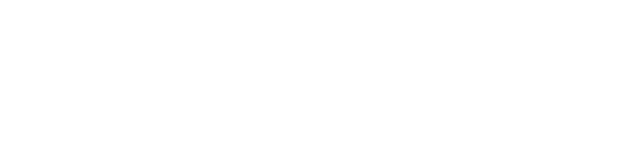
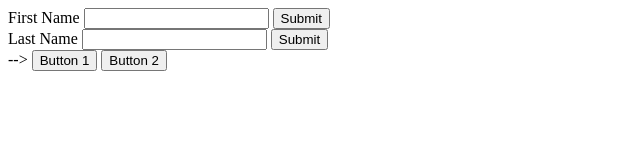
Before and after one commit to nikkigarcia/js1, a plain HTML site: page index.html in a window 1280 px wide. Shown: the whole page, without its empty margins (0-640 px from the left). Drawn offline with Linux system fonts and the light colour scheme.

Commit message:
day8 this done

```diff
--- a/index.html
+++ b/index.html
@@ -7,7 +7,21 @@
   <title>Document</title>
   <link rel="stylesheet" href="css/styles.css">
 </head>
-<body>
+<body
+<!-- <form action="" name= "loginForm">
+  <label for="">First Name</label>
+  <input id="first-name" type="text" name="firstName">
+  <button type= "submit" name="button">Submit</button>
+</form>
+
+<form action="">
+  <label for="">Last Name</label>
+  <input id="last-name" type="text">
+  <button type= "submit">Submit</button>
+</form> -->
+
+<button id="btn1">Button 1</button>
+<button id="btn2">Button 2</button>
 
 <script src="js/scripts.js"></script>
 </body>
--- a/js/scripts.js
+++ b/js/scripts.js
@@ -0,0 +1,71 @@
+// console.log(document.forms[1]);
+// bracket notation['login-form']
+// dot notation .loginform
+// console.log(document.forms.loginForm.button);
+//
+// const btn =document.forms.loginForm.button;
+//
+// btn.addEventListener('click', e => {
+//   const firstName = document.forms.loginForm.firstName;
+//   e.preventDefault();
+//   console.log('clicked');
+//   console.log(firstName.value);
+//   firstName.value = '';
+// })
+
+// Javascript This
+
+// console.log(this);
+// this is an object and method
+const person = {
+  name: 'Nikki',
+
+  sayName(){
+    // console.log(this.name);
+    console.log(this);
+  }
+};
+person.sayName();
+// left of the dot for call site
+
+const btn1 = document.querySelector('#btn1');
+const btn2 = document.querySelector('#btn2');
+// going to write a function called log this
+btn1.addEventListener('click', logThis);
+btn1.addEventListener('click', logThis);
+// this.style.display = 'none'; this will delete a button
+function logThis (){
+  console.log(this);
+}
+
+// to loop through an array and delete each button
+// buttons.forEach(button => button.addEventListener('click', function(){
+//   this.style.display= 'none';
+// }))
+
+const dog = {
+  name: 'Bella',
+  says: 'wolf'
+}
+
+const cat = {
+  name: 'She-Ra',
+  says: 'meow'
+}
+
+const baldeagle ={
+  name: 'freedom',
+  says: 'Bakaw'
+}
+
+function speak(location) {
+  alert(`${this.name} says: ${this.says} from ${location}`);
+}
+speak.call(dog, 'from the yard');
+speak.call(cat);
+speak.call(baldeagle);
+
+//  speak.apply will do the same thing but you need and array with brackets[]
+// .bind is similar to call but you can redefine the function like dogSays();
+
+// constructors help build a class
```
